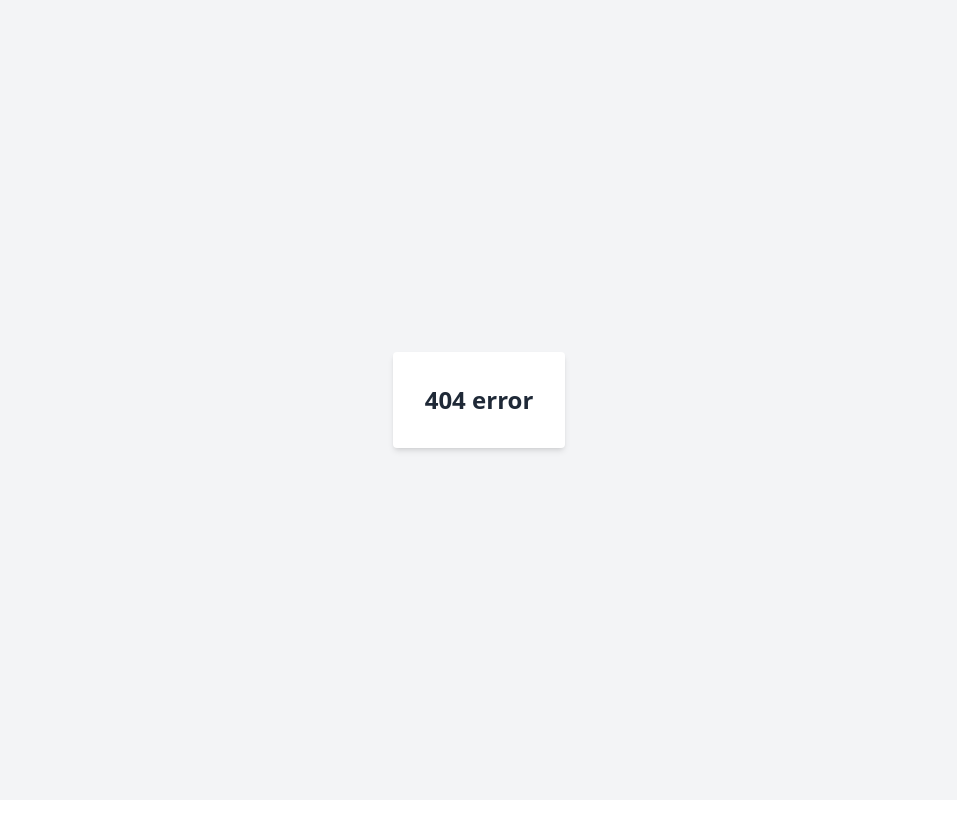
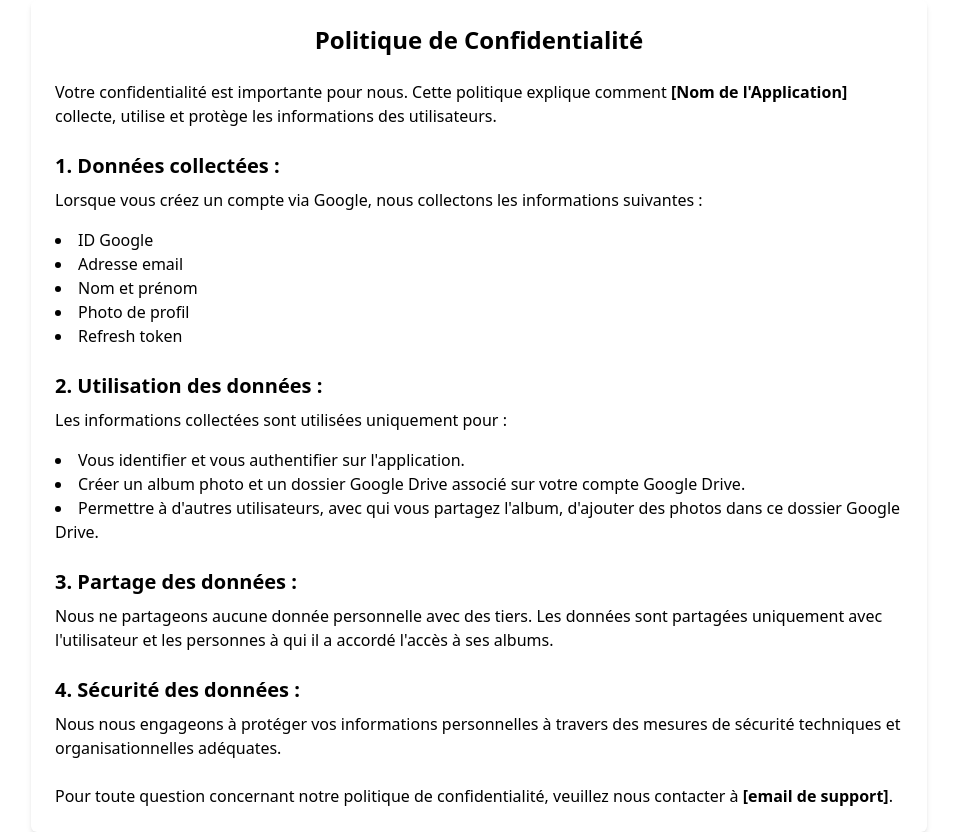
Before and after one commit to lucas-science/ShareAlbum, a React (Create React App) app in the folder client/: page /PrivacyPolicy in a window 1280 px wide. Shown: the whole page, without its empty margins (161-1118 px from the left). Before the commit the page ends 800 px from the top, so only its background shows below. Built offline with nearby package versions, Linux system fonts and the light colour scheme.

Commit message:
add PrivacyPolicy page

```diff
--- a/client/src/App.jsx
+++ b/client/src/App.jsx
@@ -9,6 +9,7 @@ import Login from './pages/login'
 import Join from './pages/join'
 import TakePicture from './pages/TakePicture';
 import GoogleCallBack from './pages/GoogleCallBack';
+import PrivacyPolicy from './pages/Confidentialite';
 
 import withAuth from './components/withAuth';
 
@@ -30,6 +31,7 @@ function App() {
         <Route path='/myHome/takePicture' element={<ProtectTakePicture/>} />
         <Route path='/create' element={<ProtectedCreate />} />
         <Route path='/join' element={<ProtectedJoin/>} />
+        <Route path='/PrivacyPolicy' element={<PrivacyPolicy/>} />
         <Route path='*' element={<NoPage/>} />
       </Routes>
     </Router>
--- /dev/null
+++ b/client/src/pages/Confidentialite.jsx
@@ -0,0 +1,51 @@
+import React from 'react';
+
+const PrivacyPolicy = () => {
+  return (
+    <div className="p-6 max-w-4xl mx-auto bg-white shadow-md rounded-md">
+      <h1 className="text-2xl font-bold mb-6 text-center">Politique de Confidentialité</h1>
+
+      <p className="mb-4">
+        Votre confidentialité est importante pour nous. Cette politique explique comment <strong>[Nom de l'Application]</strong> collecte, utilise et protège les informations des utilisateurs.
+      </p>
+
+      <h2 className="text-xl font-semibold mt-6 mb-2">1. Données collectées :</h2>
+      <p className="mb-4">
+        Lorsque vous créez un compte via Google, nous collectons les informations suivantes :
+      </p>
+      <ul className="list-disc list-inside mb-4">
+        <li>ID Google</li>
+        <li>Adresse email</li>
+        <li>Nom et prénom</li>
+        <li>Photo de profil</li>
+        <li>Refresh token</li>
+      </ul>
+
+      <h2 className="text-xl font-semibold mt-6 mb-2">2. Utilisation des données :</h2>
+      <p className="mb-4">
+        Les informations collectées sont utilisées uniquement pour :
+      </p>
+      <ul className="list-disc list-inside mb-4">
+        <li>Vous identifier et vous authentifier sur l'application.</li>
+        <li>Créer un album photo et un dossier Google Drive associé sur votre compte Google Drive.</li>
+        <li>Permettre à d'autres utilisateurs, avec qui vous partagez l'album, d'ajouter des photos dans ce dossier Google Drive.</li>
+      </ul>
+
+      <h2 className="text-xl font-semibold mt-6 mb-2">3. Partage des données :</h2>
+      <p className="mb-4">
+        Nous ne partageons aucune donnée personnelle avec des tiers. Les données sont partagées uniquement avec l'utilisateur et les personnes à qui il a accordé l'accès à ses albums.
+      </p>
+
+      <h2 className="text-xl font-semibold mt-6 mb-2">4. Sécurité des données :</h2>
+      <p className="mb-4">
+        Nous nous engageons à protéger vos informations personnelles à travers des mesures de sécurité techniques et organisationnelles adéquates.
+      </p>
+
+      <p className="mt-6">
+        Pour toute question concernant notre politique de confidentialité, veuillez nous contacter à <strong>[email de support]</strong>.
+      </p>
+    </div>
+  );
+}
+
+export default PrivacyPolicy;
```
